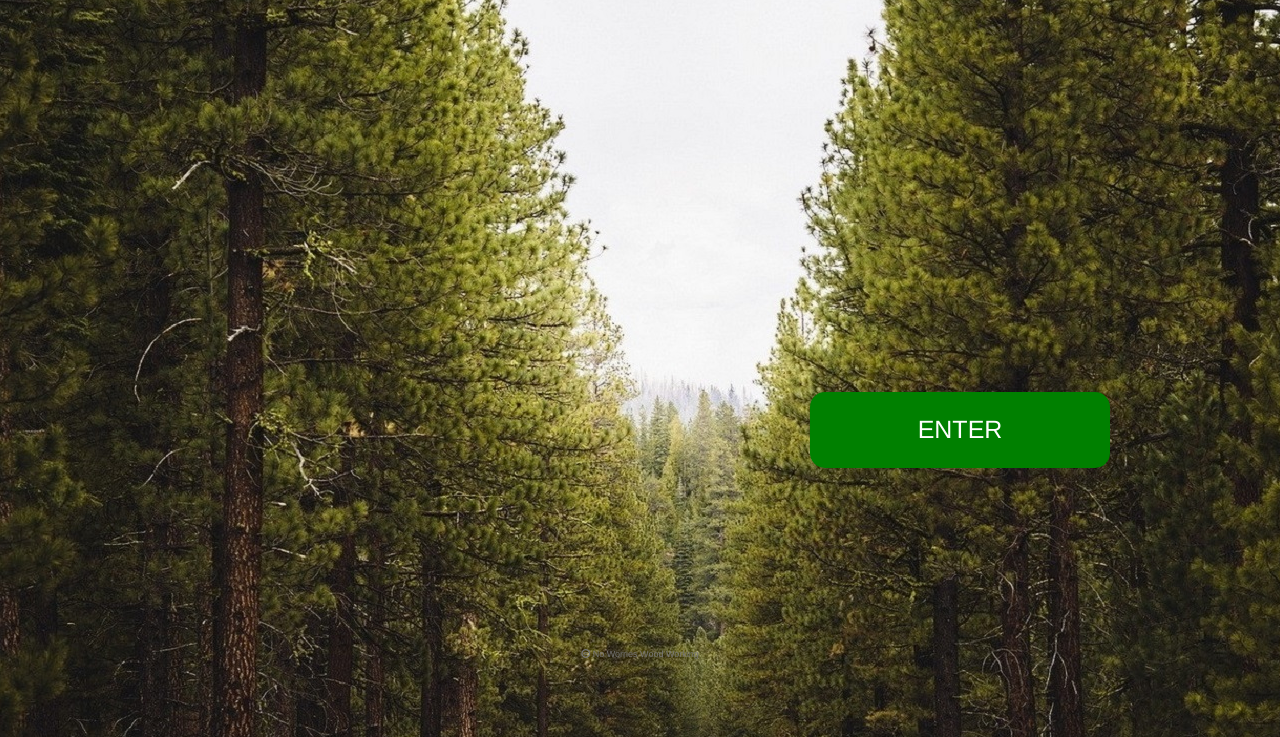
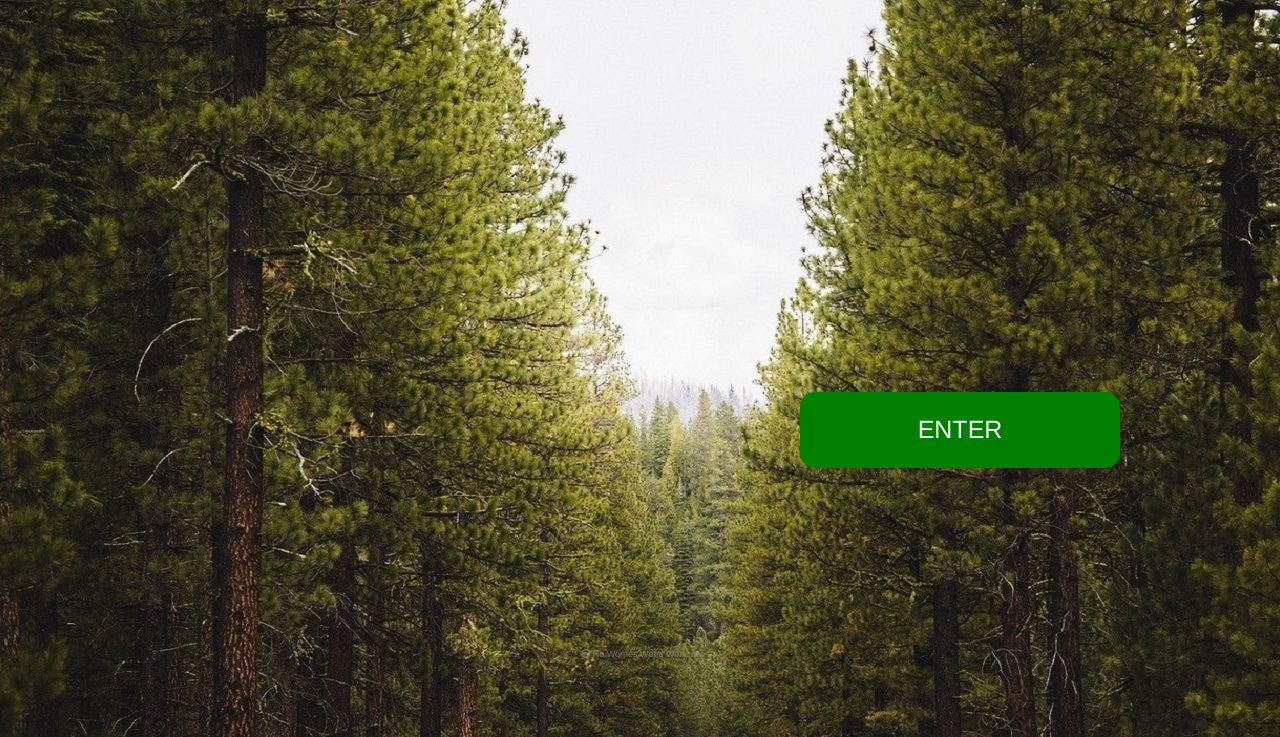
Before and after one commit to NoWorriesWoodworking/NoWorriesWoodworking.github.io, a plain HTML site: page index.html in a window 1280 px wide. Shown: the part 63-800 px from the top of the page. Drawn offline with nearby package versions, Linux system fonts and the light colour scheme.

Commit message:
Updating index

```diff
--- a/css/index_stylesheet.css
+++ b/css/index_stylesheet.css
@@ -18,7 +18,8 @@ html {
   text-align: center;
   font-size: 25px;
   padding: 20px;
-  width: 300px;
+  margin: auto;
+  width: 50%;
   transition: all 0.5s;
   cursor: pointer;
   margin: 5px;
```
